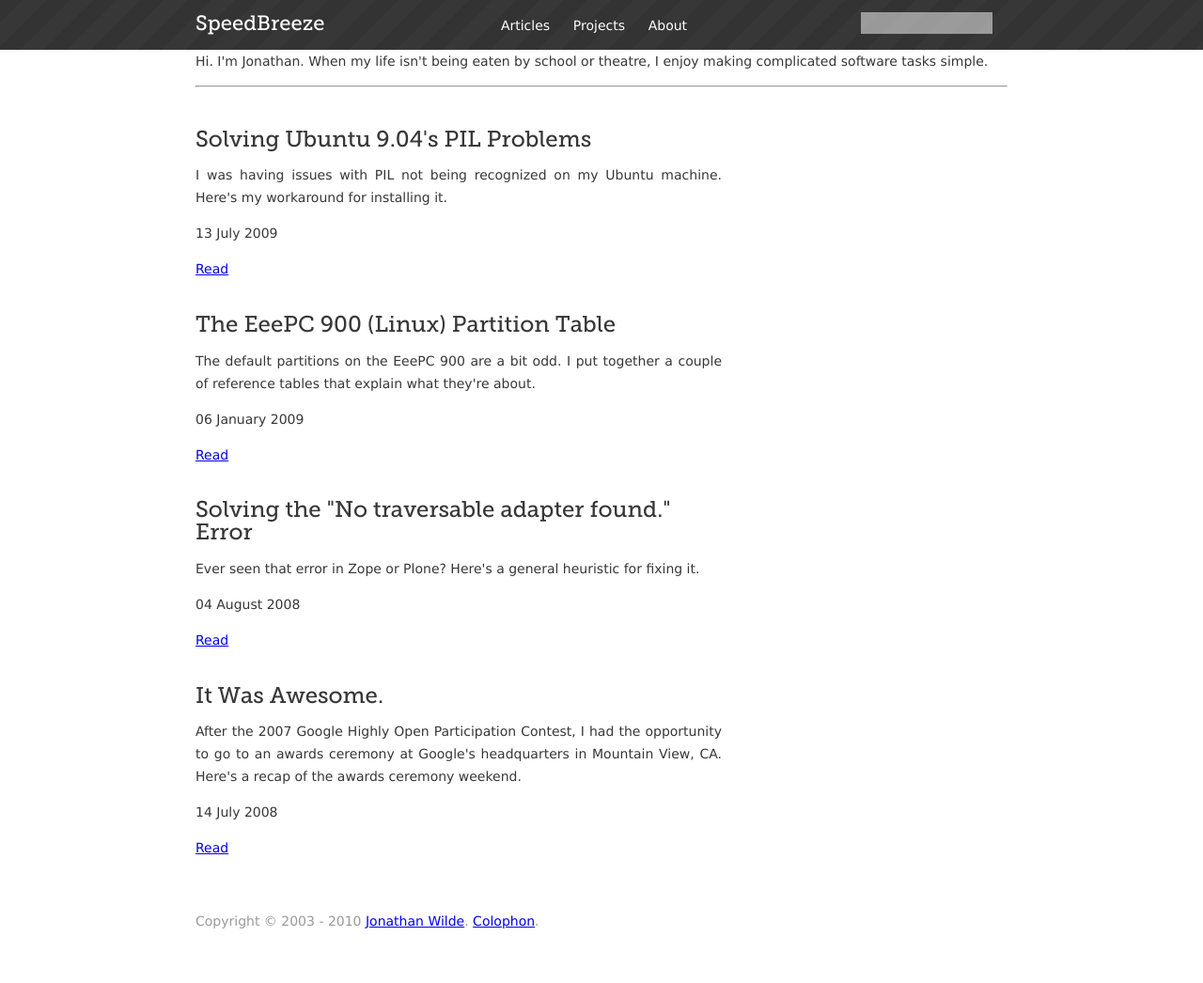
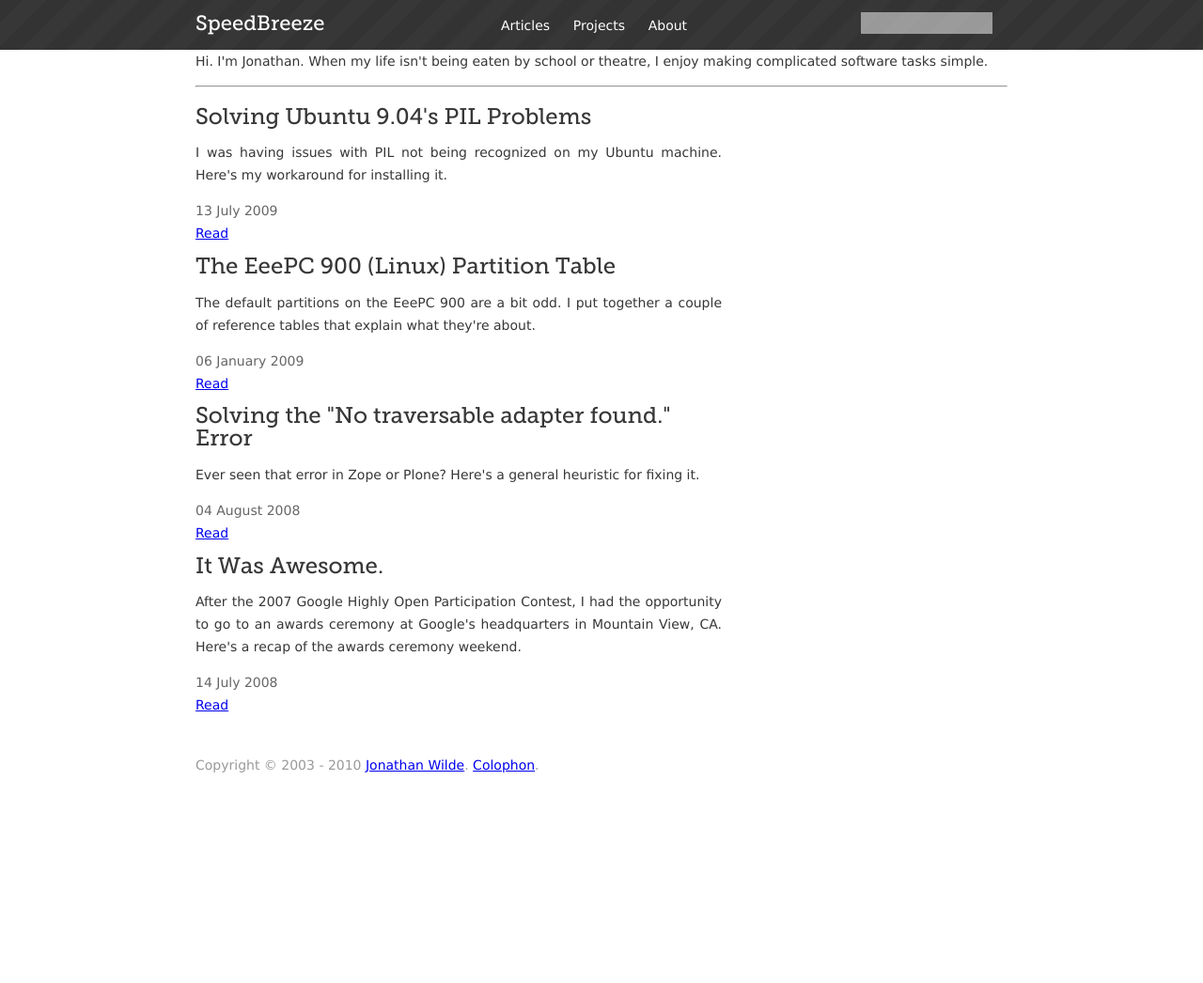
Before and after one commit to hellojwilde/hellojwilde.github.io, a Jekyll site: the page built from index.html, in a window 1280 px wide. Shown: the whole page at 94% size. Built offline with Jekyll 4.4.1, drawn with Linux system fonts in a browser that asks for light colours; comment, search, counter and statistics services are not loaded; after the commit the page ends 900 px from its top, so only the background shows below that.

Commit message:
Tweaking the <pre> tag to make it feel lighter.  Tweaked styling for the teaser entries.

```diff
--- a/stylesheets/screen.css
+++ b/stylesheets/screen.css
@@ -146,15 +146,16 @@ h1, .teaser h2 {
   font-size: 1.5em;
   padding-top: 0.45em;
   margin-bottom: 0.6em;
+  margin-top: 0 !important;
 }
 
-/* line 39, ../src/modules/_type.scss */
+/* line 40, ../src/modules/_type.scss */
 h2 {
   font-size: 1.2em;
   margin: 1em 0;
 }
 
-/* line 44, ../src/modules/_type.scss */
+/* line 45, ../src/modules/_type.scss */
 p {
   font-size: 0.875em;
   color: #373737;
@@ -162,25 +163,24 @@ p {
   margin-bottom: 1em;
 }
 
-/* line 51, ../src/modules/_type.scss */
+/* line 52, ../src/modules/_type.scss */
 pre {
   padding: 1em 1.5em;
   margin: 1em 0;
   font-family: monospace;
-  color: #fff;
-  background: #666;
   overflow: auto;
 }
 
-/* line 61, ../src/modules/_type.scss */
+/* line 60, ../src/modules/_type.scss */
 #content ul, #content ol {
   font-size: 0.875em;
   color: #373737;
   margin: 1em 0;
 }
-/* line 66, ../src/modules/_type.scss */
+/* line 65, ../src/modules/_type.scss */
 #content ul li, #content ol li {
   margin-left: 3em;
+  text-align: justify;
 }
 /* line 71, ../src/modules/_type.scss */
 #content ul {
@@ -493,17 +493,7 @@ input:focus {
 body.entry .entry-meta {
   margin-bottom: 1.125em;
 }
-/* line 63, ../src/modules/_entries.scss */
-body.entry .entry-meta p {
-  color: #929292;
-  text-indent: 0;
-  margin: 0;
-}
-/* line 69, ../src/modules/_entries.scss */
-body.entry .entry-meta abbr {
-  color: #666;
-}
-/* line 76, ../src/modules/_entries.scss */
+/* line 66, ../src/modules/_entries.scss */
 body.entry .entry-image-row {
   float: left;
   width: 100%;
@@ -511,48 +501,59 @@ body.entry .entry-image-row {
   position: relative;
   margin-bottom: 1em;
 }
-/* line 81, ../src/modules/_entries.scss */
+/* line 71, ../src/modules/_entries.scss */
 body.entry .entry-image-row img {
   width: 100%;
   max-width: 100%;
   height: auto;
 }
-/* line 86, ../src/modules/_entries.scss */
+/* line 76, ../src/modules/_entries.scss */
 body.entry .entry-image-row .i1, body.entry .entry-image-row .i2, body.entry .entry-image-row .i3 {
   position: relative;
   float: left;
   left: 100%;
   width: 31.481%;
 }
-/* line 90, ../src/modules/_entries.scss */
+/* line 80, ../src/modules/_entries.scss */
 body.entry .entry-image-row .i1 {
   margin-left: -100%;
 }
-/* line 93, ../src/modules/_entries.scss */
+/* line 83, ../src/modules/_entries.scss */
 body.entry .entry-image-row .i2 {
   margin-left: -66.667%;
 }
-/* line 96, ../src/modules/_entries.scss */
+/* line 86, ../src/modules/_entries.scss */
 body.entry .entry-image-row .i3 {
   margin-left: -33.333%;
 }
 
+/* line 93, ../src/modules/_entries.scss */
+.entry-meta p {
+  color: #929292;
+  text-indent: 0;
+  margin: 0;
+}
+/* line 99, ../src/modules/_entries.scss */
+.entry-meta abbr {
+  color: #666;
+}
+
 /* | Notebook, Tablet Skin  - - - - - - - - - - - - - - - - - - - - - - - - - */
 @media (min-width: 35em) {
-  /* line 105, ../src/modules/_entries.scss */
+  /* line 107, ../src/modules/_entries.scss */
   #content {
     padding: 0;
   }
 
-  /* line 110, ../src/modules/_entries.scss */
+  /* line 112, ../src/modules/_entries.scss */
   body.entry .entry-header {
     padding: 2.45em 0 1.3em;
   }
-  /* line 113, ../src/modules/_entries.scss */
+  /* line 115, ../src/modules/_entries.scss */
   body.entry .entry-header .entry-meta {
     margin-bottom: 0;
   }
-  /* line 114, ../src/modules/_entries.scss */
+  /* line 116, ../src/modules/_entries.scss */
   body.entry .entry-header .entry-meta p {
     text-align: right;
   }
```
